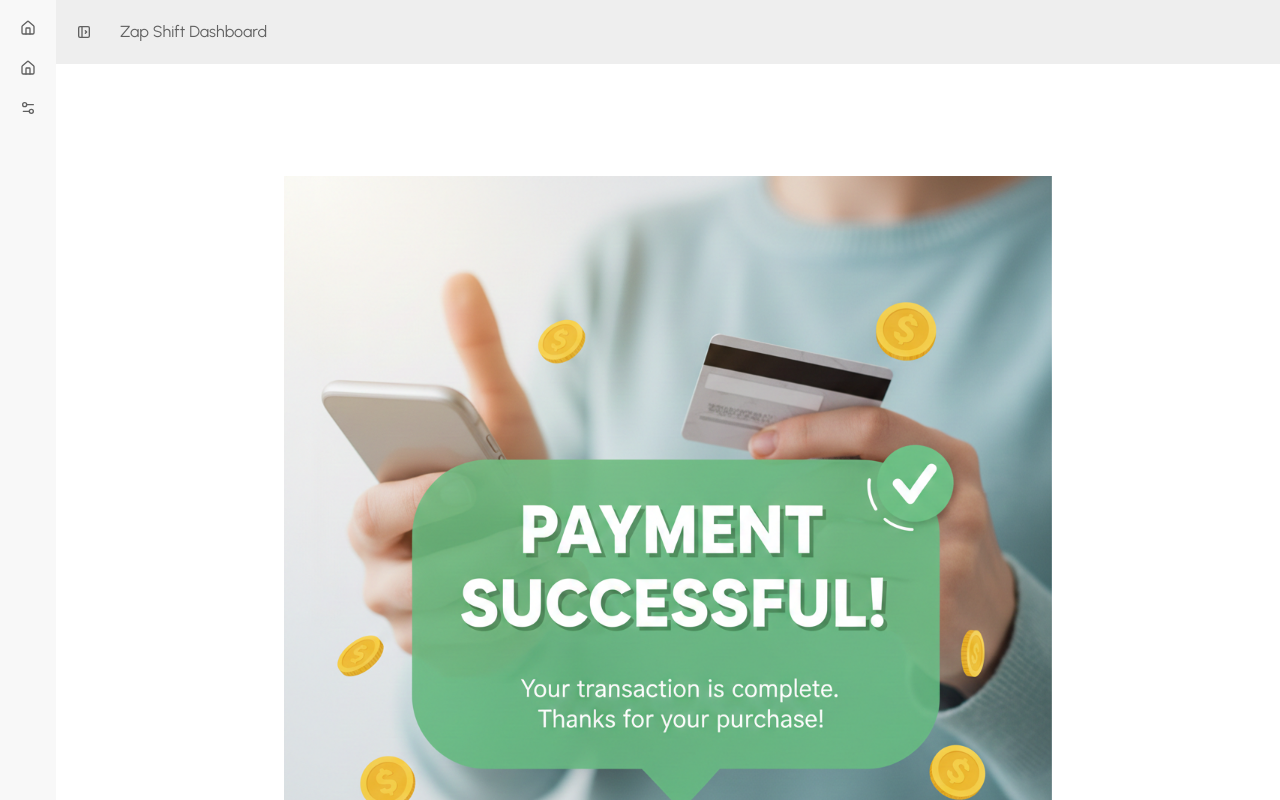
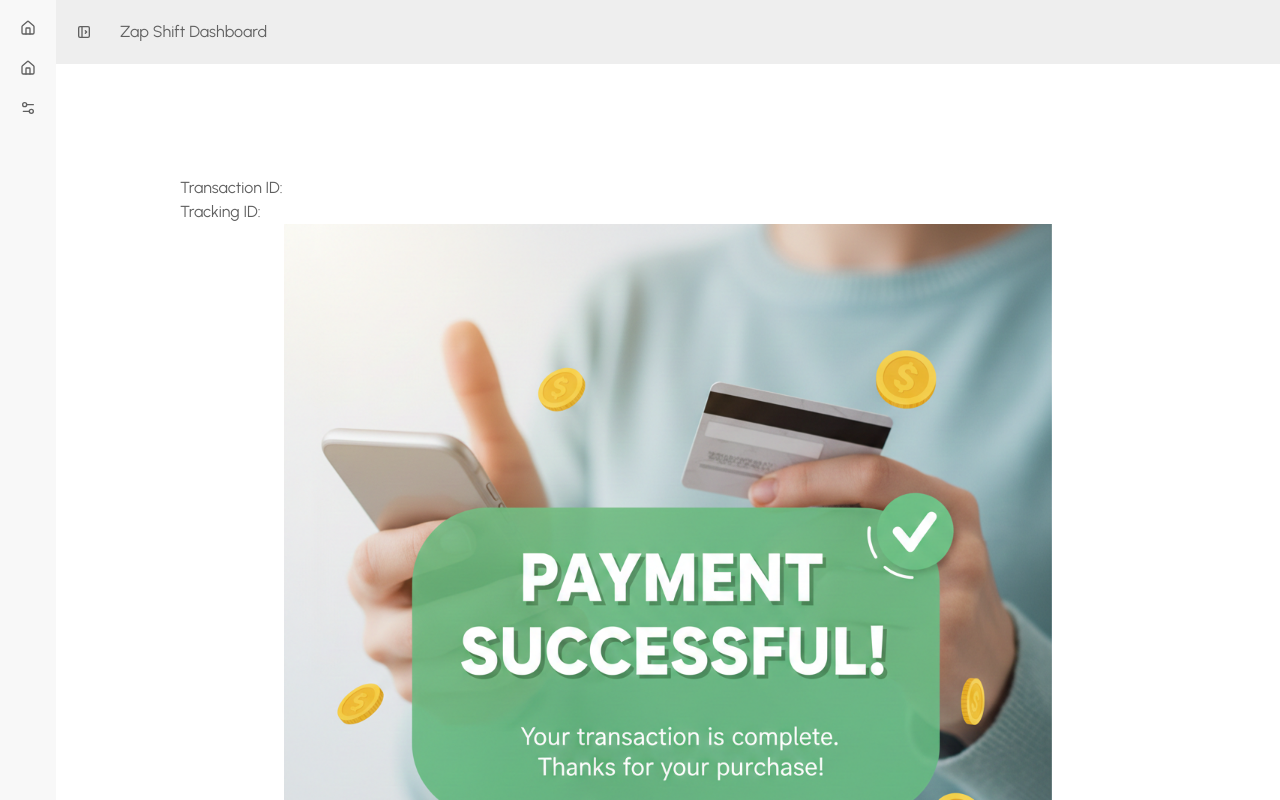
Before and after one commit to rakeebhasan09/ZapShift-client, a React (Vite) app: page /dashboard/payment-success in a window 1280 px wide. Shown: the top 800 px of the page. Built offline with nearby package versions, Linux system fonts and the light colour scheme; no server answers; sample sign-in values are in the browser's storage.

Commit message:
Generate transaction and tracking id on the server side and send it client side..

```diff
--- a/src/pages/Dashboard/PaymentSuccess/PaymentSuccess.jsx
+++ b/src/pages/Dashboard/PaymentSuccess/PaymentSuccess.jsx
@@ -1,12 +1,13 @@
 import { useSearchParams } from "react-router";
 import paymentSuccessImage from "../../../assets/payment-successfull.png";
 import Container from "../../../components/Container/Container";
-import { useEffect } from "react";
+import { useEffect, useState } from "react";
 import useAxiosSecure from "../../../hooks/useAxiosSecure";
 
 const PaymentSuccess = () => {
 	const [searchParams] = useSearchParams();
 	const axiosSecure = useAxiosSecure();
+	const [paymentInfo, setPaymentInfo] = useState({});
 	const sessionId = searchParams.get("session_id");
 	useEffect(() => {
 		if (sessionId) {
@@ -14,6 +15,10 @@ const PaymentSuccess = () => {
 				.patch(`/payment-success?session_id=${sessionId}`)
 				.then((res) => {
 					console.log(res.data);
+					setPaymentInfo({
+						trackingId: res.data.trackingId,
+						transactionId: res.data.transactionId,
+					});
 				});
 		}
 	}, [sessionId, axiosSecure]);
@@ -23,6 +28,8 @@ const PaymentSuccess = () => {
 			<section className="mt-4 md:mt-8 mb-7 md:mb-14 lg:mb-20">
 				<div className="container">
 					<Container>
+						<p>Transaction ID: {paymentInfo.transactionId}</p>
+						<p>Tracking ID: {paymentInfo.trackingId}</p>
 						<img
 							className="block w-3xl max-w-full mx-auto"
 							src={paymentSuccessImage}
```
